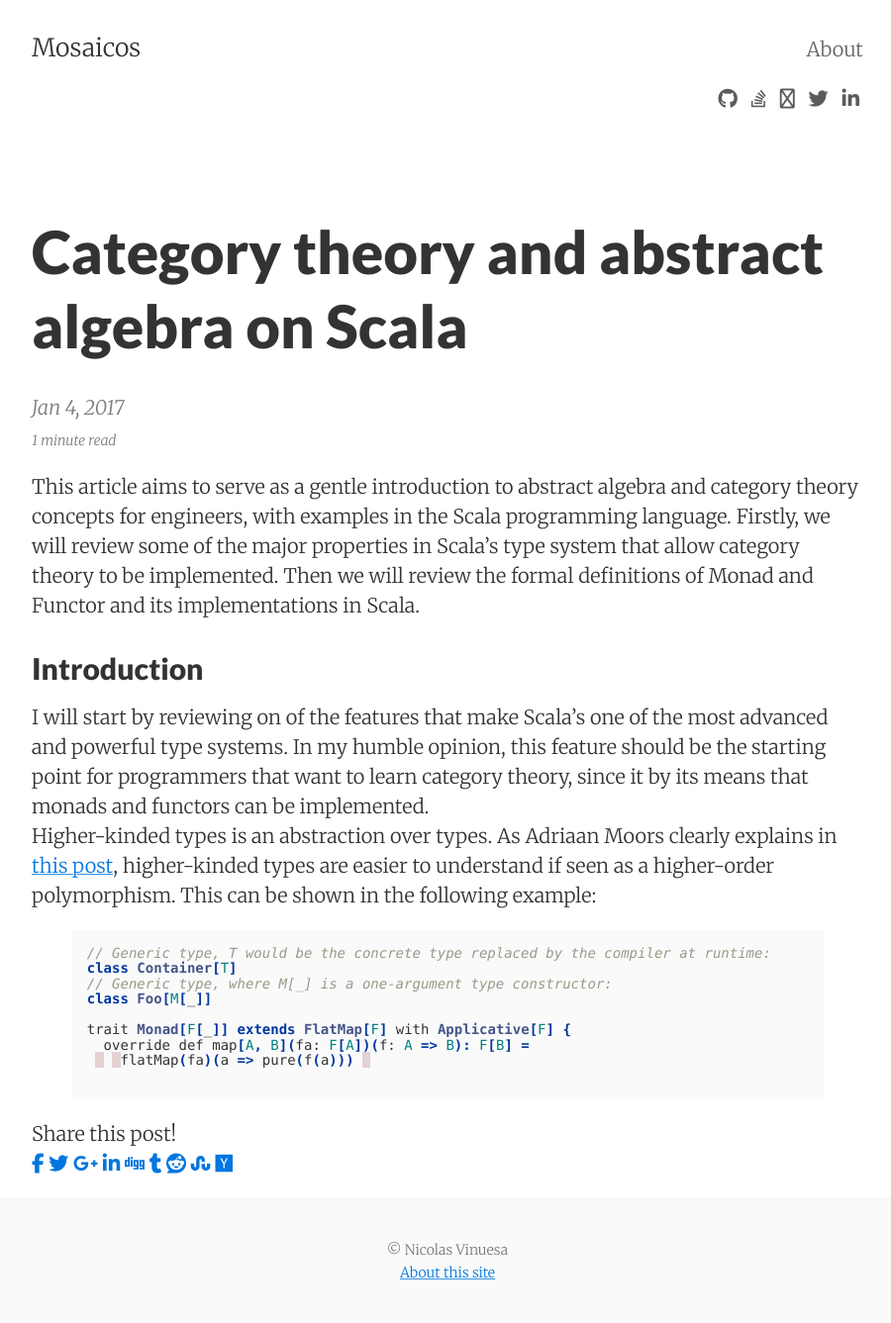
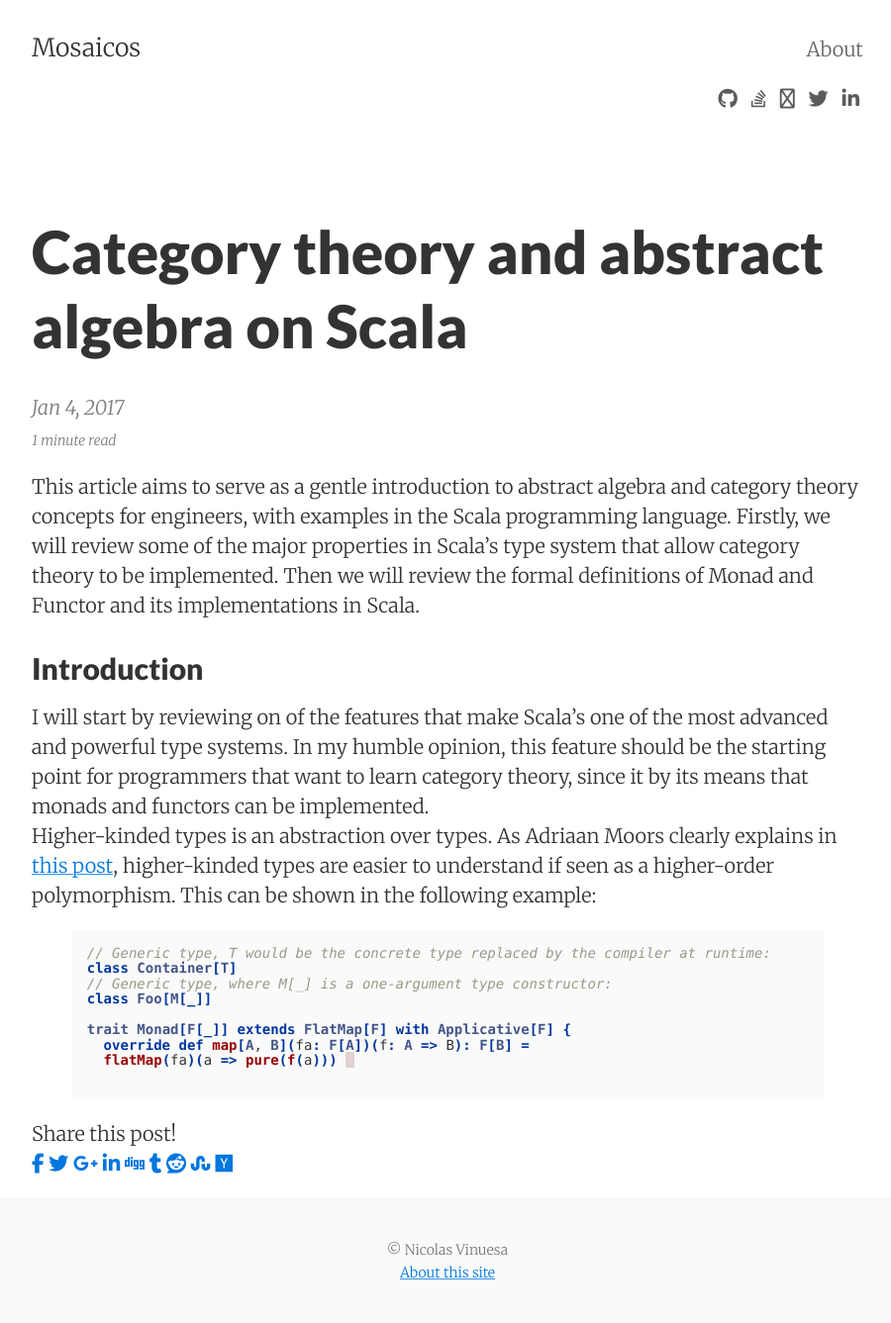
Before and after one commit to nvinuesa/nvinuesa.github.io, a Jekyll site: the page built from _posts/2017-01-04-category-theory-scala.markdown, in a window 1280 px wide. Shown: the whole page at 99% size, without its empty margins (188-1088 px from the left). Built offline with Jekyll 4.4.1, drawn with Linux system fonts in a browser that asks for light colours; nearby versions of some CDN libraries.

Commit message:
Update 2017-01-04-category-theory-scala.markdown

```diff
--- a/_posts/2017-01-04-category-theory-scala.markdown
+++ b/_posts/2017-01-04-category-theory-scala.markdown
@@ -13,7 +13,7 @@
 Higher-kinded types is an abstraction over types. As Adriaan Moors clearly explains in [this post][SO01], higher-kinded types are easier to understand if seen as a higher-order polymorphism. This can be shown in the following example:
 
 
-{% highlight java %}
+{% highlight scala %}
 
 // Generic type, T would be the concrete type replaced by the compiler at runtime:
 class Container[T]
@@ -22,7 +22,7 @@
 
 trait Monad[F[_]] extends FlatMap[F] with Applicative[F] {
   override def map[A, B](fa: F[A])(f: A => B): F[B] =
-    flatMap(fa)(a => pure(f(a)))
+  flatMap(fa)(a => pure(f(a)))
 
 {% endhighlight %}
 
```
